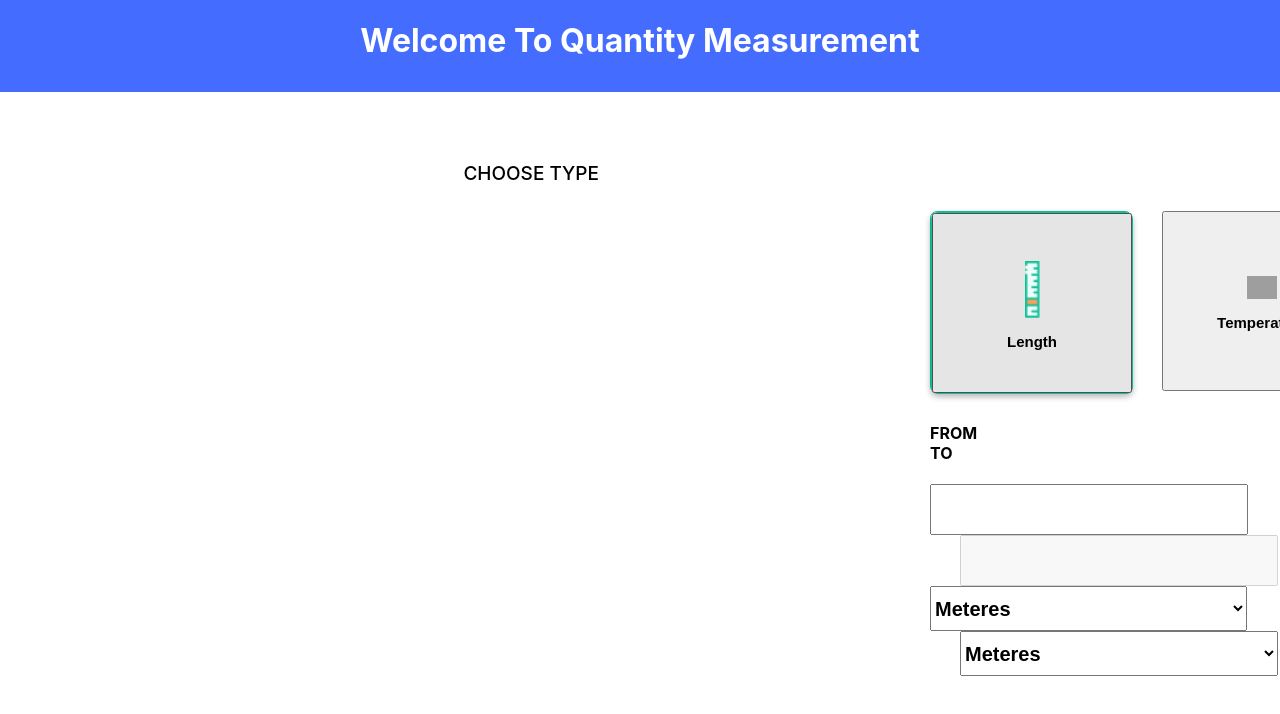
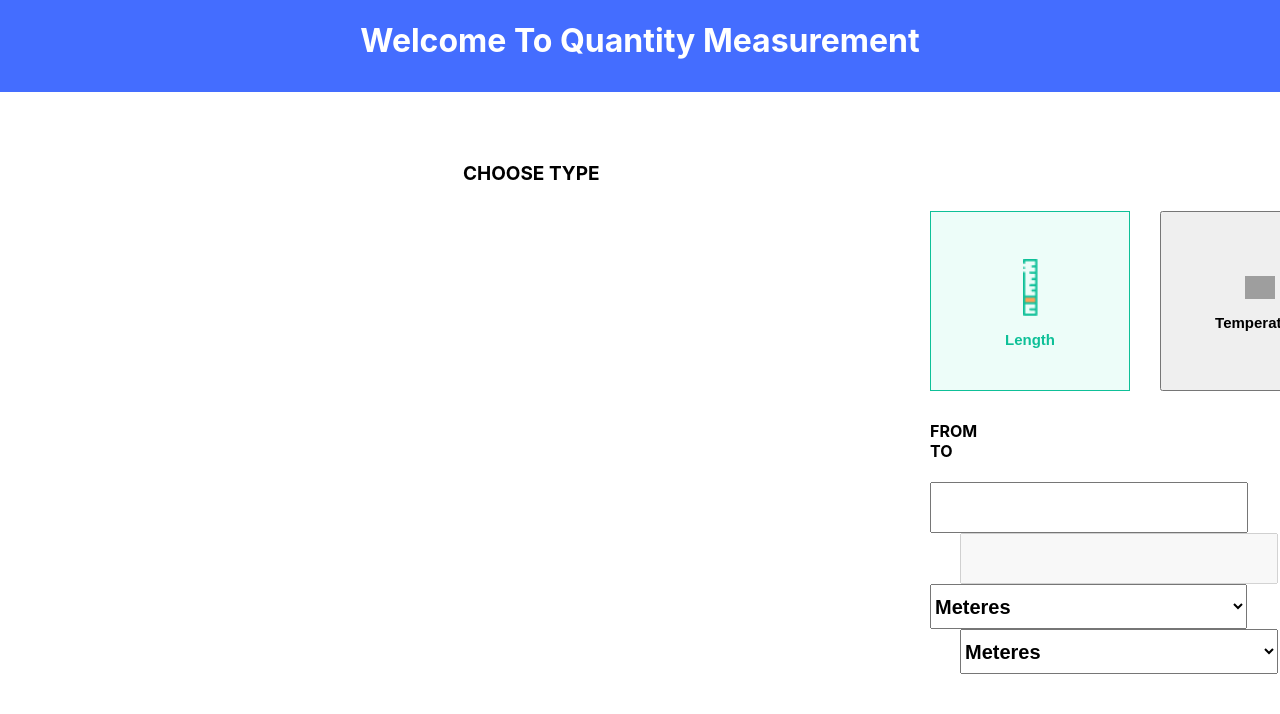
Before and after one commit to Kiran607/Quantity-Measurement-App, a React (Create React App) app: page / in a window 1280 px wide. In both pictures the pointer is over the button "Length". Shown: the top 714 px of the page. Built offline with nearby package versions, Linux system fonts and the light colour scheme; grey boxes are pictures that could not be loaded.

Commit message:
[Kiran]Refactored css part to make ui better

```diff
--- a/src/App.css
+++ b/src/App.css
@@ -63,7 +63,7 @@
   width: 83%;
   font-size: 19px;
   text-align: center;
-  font-weight: 500;
+  font-weight: bold;
   }
   .temperature{
   top: 224px;
@@ -99,15 +99,11 @@
   cursor: pointer;
   }
 
-  .card:hover{
-    background: #EDFDF9 0% 0% no-repeat padding-box;
-    box-shadow: 0px 3px 6px #00000029;
+  .buttonLength:hover{
+    background-color: #EDFDF9;
     border: 1px solid #0EC098;
-    border-radius: 7px;
-    opacity: 1;
+    color: #0EC098;
   }
-
-
 
   .buttonLength{
   top: 224px;
@@ -115,6 +111,7 @@
   width: 200px;
   height: 180px;
   cursor: pointer;
+
   }
 
   p{
@@ -144,11 +141,11 @@
   margin-left: 30px;
   }
 
-  .temperatureCard:hover{
+  .temperatureButton:hover{
+    background-color: #FFEEF0;
+    border: 1px solid #FD5160;
     box-shadow: 0px 3px 6px #00000029;
-    border: 1px solid #FD5160;
-    border-radius: 7px;
-    opacity: 1;
+    color: #FD5160;
   }
 
   .temperatureButton{
@@ -181,8 +178,10 @@
   cursor: pointer;
   }
 
-  .volumeCard:hover{
-    border: 1px solid #7224FF;
+  .volumeButton:hover{
+    border: 1px solid rgb(52, 12, 124);
+    background-color:rgb(197, 176, 243);
+    color: rgb(81, 7, 219);
   }
 
   .volumeButton{
@@ -238,6 +237,7 @@
     height: 45px;
     font-size: 20px;
     font-family: sans-serif;
+    font-weight: bold;
   }
   #result{
     top: 345px;
@@ -247,6 +247,7 @@
     margin-left: 30px;
     font-size: 20px;
     font-family: sans-serif;
+    font-weight: bold;
   }
   .converter-title{
     word-spacing: 8.2cm;
```
